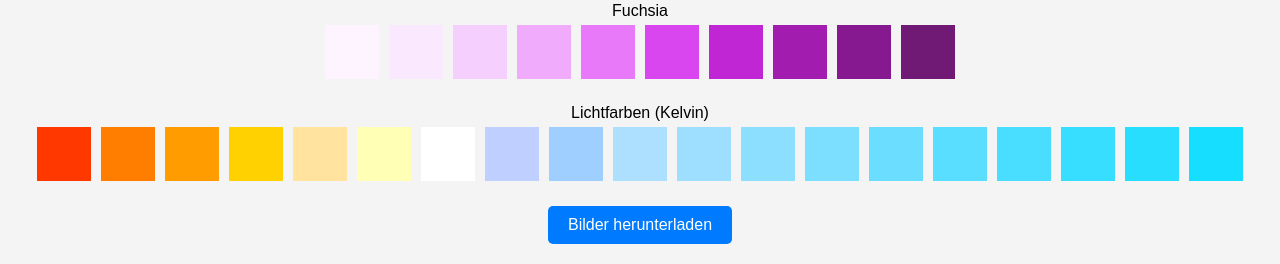
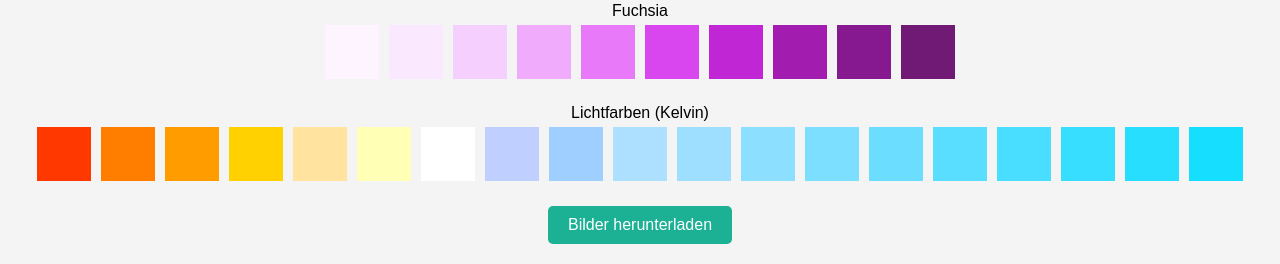
Before and after one commit to Andreas-Prautzsch/color-swatches-generator, a PHP site: page / in a window 1280 px wide. Shown: the part 1710-1974 px from the top of the page. Run offline with PHP 8.4, Linux system fonts and the light colour scheme.

Commit message:
feat(global): change button color

```diff
--- a/index.php
+++ b/index.php
@@ -129,7 +129,7 @@ $kelvin_colors = [
       margin: 20px auto;
       padding: 10px 20px;
       font-size: 16px;
-      background-color: #007BFF;
+      background-color: #1cb095;
       color: white;
       border: none;
       cursor: pointer;
```
